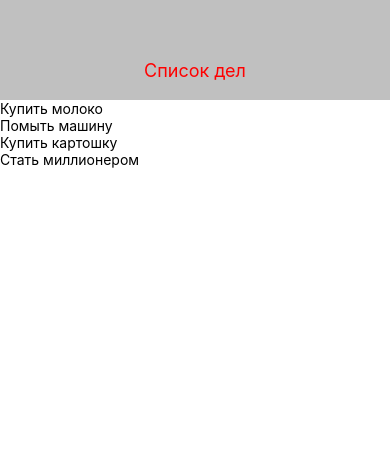
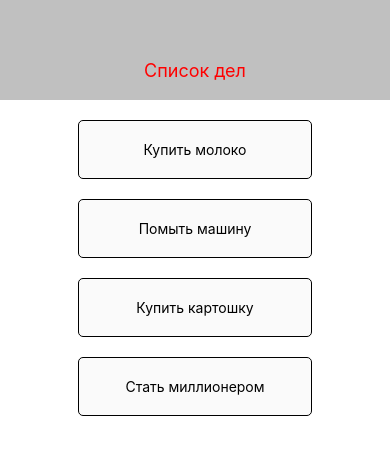
Before and after one commit to Andrsand/Tren_React_Native, a React Native app in the folder React_N/: screen / in a window 390 px wide. Shown: the top 454 px of the page. Built offline with nearby package versions, Linux system fonts and the light colour scheme.

Commit message:
feat: Changes in Add.js and List.js
* list.js renamed in ListItem.js
* Added to Add.js <ListItem /> component
*Are registered
 styles for <ListItem />

```diff
--- a/React_N/App.js
+++ b/React_N/App.js
@@ -1,6 +1,7 @@
 import React, { useState } from 'react'
 import {StyleSheet, View, Text, FlatList} from 'react-native'
 import Header from './components/Header'
+import ListItem from './components/ListItem'
 
 
 export default function App() {
@@ -16,7 +17,7 @@ export default function App() {
           <Header />
           <View>
             <FlatList data={listOfItems} renderItem={({ item }) => (
-              <Text>{item.text}</Text>
+              <ListItem el={item}/>
             )} />
           </View>
         </View>
--- /dev/null
+++ b/React_N/components/ListItem.js
@@ -0,0 +1,23 @@
+import React from 'react'
+import {StyleSheet, TouchableHighlight, Text} from 'react-native' //TouchableHighlight - эффект нажатия
+
+export default function ListItem({ el }) {
+    return (
+      <TouchableHighlight>
+        <Text style={styles.text}>{el.text}</Text>
+      </TouchableHighlight>
+    );
+}
+
+const styles = StyleSheet.create({
+  text: {
+    padding: 20,
+    textAlign: 'center',
+    borderRadius: 5,
+    backgroundColor: '#fafafa',
+    borderWidth: 1,
+    marginTop: 20,
+    width: '60%',
+    marginLeft: '20%'
+  }
+});
```
Also changed, not shown: React_N/components/List.js (deleted, +0 -14 lines).
